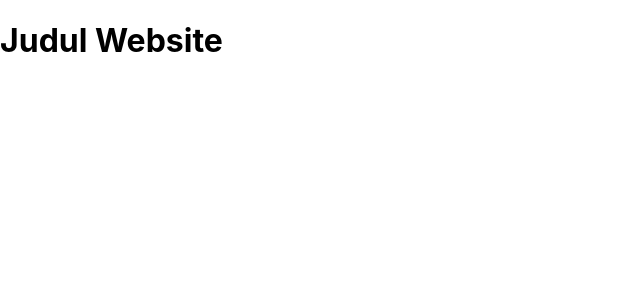
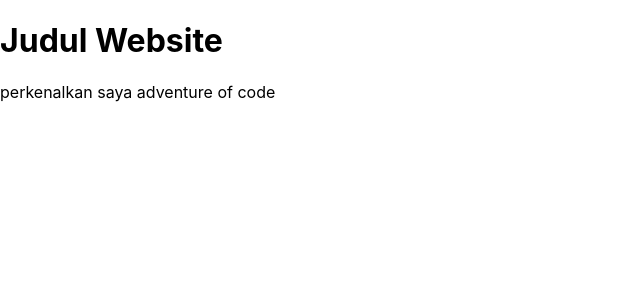
Before and after one commit to firmansyah-13/Instagram-clone, a React (Create React App) app: page / in a window 1280 px wide. Shown: the top 300 px of the page, without its empty margins (0-640 px from the left). Built offline with nearby package versions, Linux system fonts and the light colour scheme.

Commit message:
menambahkan paragraph

```diff
--- a/src/App.js
+++ b/src/App.js
@@ -4,6 +4,7 @@ function App() {
   return (
     <>
     <h1>Judul Website</h1>
+    <p>perkenalkan saya adventure of code</p>
     </>
   )
 }
```
